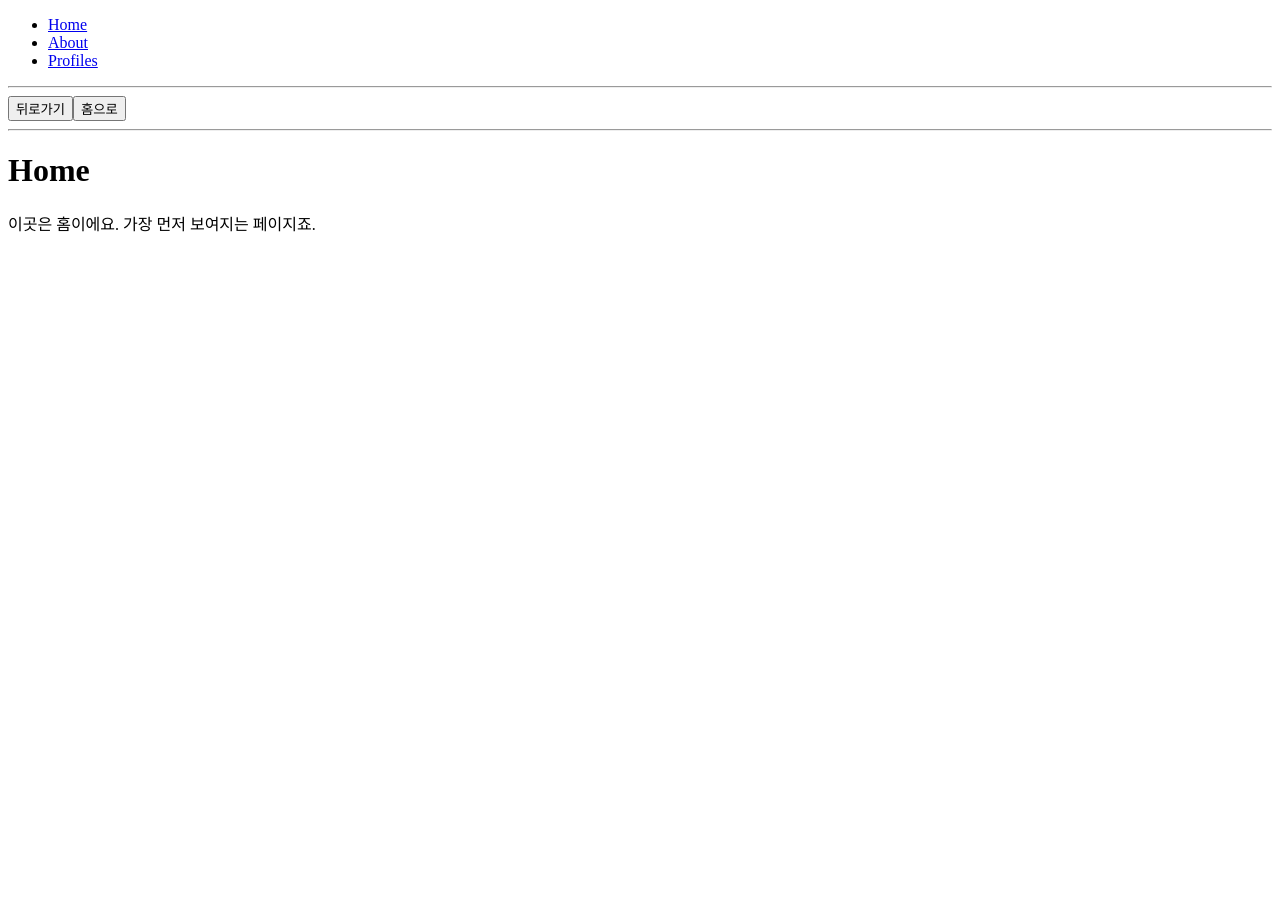
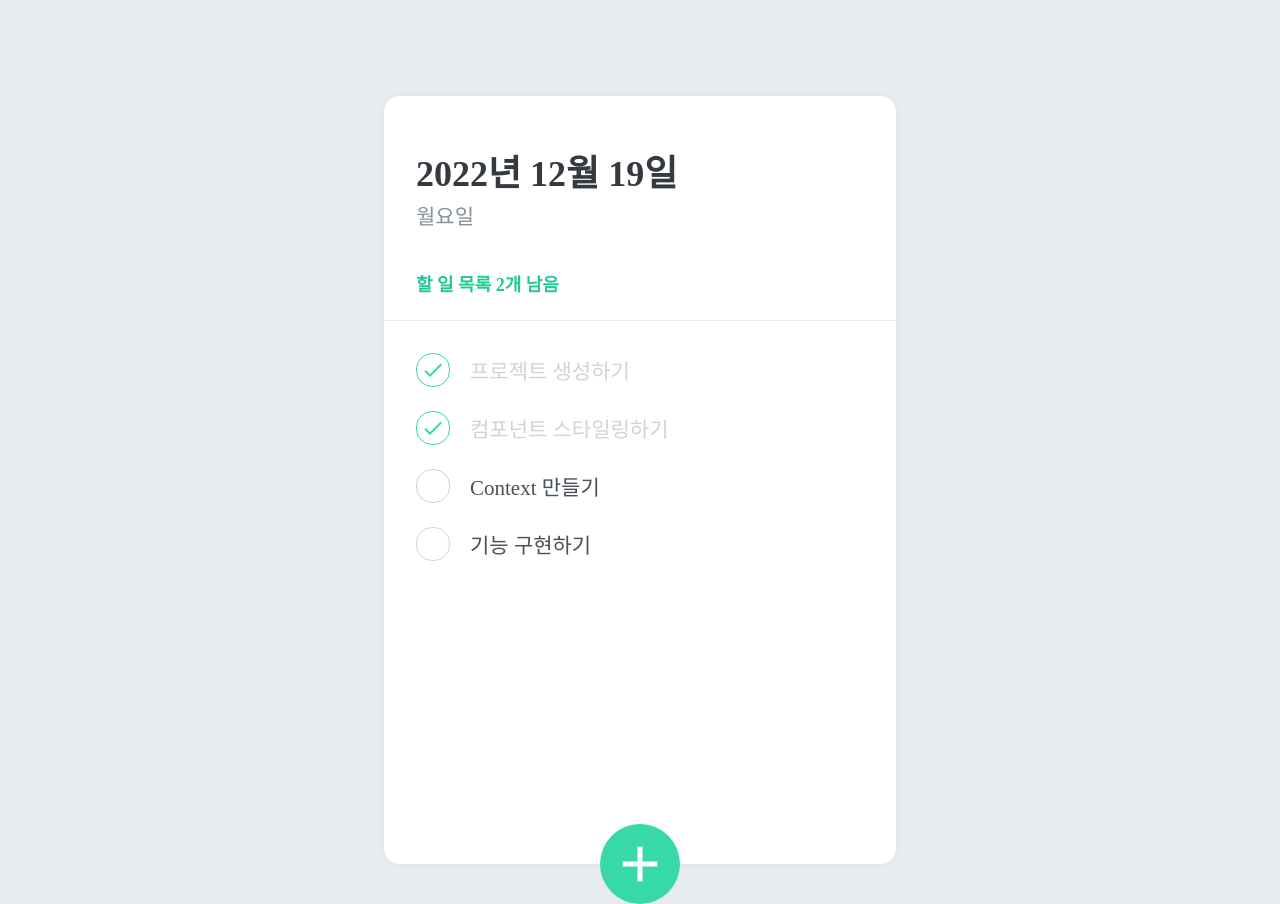
Before and after one commit to Tutorial-repo/react-study-todo, a React app: page / in a window 1280 px wide. Before the commit the page ends 800 px from the top, so only its background shows below. Built offline with nearby package versions, Linux system fonts and the light colour scheme.

Commit message:
Fix: Todo Component로 초기화

```diff
--- a/src/App.tsx
+++ b/src/App.tsx
@@ -1,10 +1,11 @@
 import React from 'react';
-import { BrowserRouter, Routes,  Route, Link } from 'react-router-dom'
 import { createGlobalStyle } from 'styled-components';
-import Home from './pages/Home';
-import About from './pages/About';
-import Profiles from './component/Profile/Profiles';
-import Footer from './component/Profile/Footer';
+
+import TodoHeader from './component/Todo/TodoHeader';
+import TodoTemplate from '../src/component/Todo/TodoTemplate';
+import TodoList from "./component/Todo/TodoList";
+import TodoCreate from './component/Todo/TodoCreate';
+import TodoContext from './hooks/TodoContext';
 
 const GlobalStyle = createGlobalStyle`
     body {
@@ -14,28 +15,37 @@ const GlobalStyle = createGlobalStyle`
 
 const App = () => {
     return (
-            <div>
-                <ul>
-                    <li>
-                        <Link to="/">Home</Link>
-                    </li>
-                    <li>
-                        <Link to="/about">About</Link>
-                    </li>
-                    <li>
-                        <Link to="/profiles">Profiles</Link>
-                    </li>
-                </ul>
-                <hr />
-                <Footer />
-                <hr />
-                <Routes>
-                    <Route path="/" element={<Home/>} />
-                    <Route path="/about/*" element={<About/>} />
-                    <Route path="/profiles/*" element={<Profiles/>}/>
-                    <Route path="*" element={<div></div>} />
-                </Routes>
-            </div>
+            // <div>
+            //     <ul>
+            //         <li>
+            //             <Link to="/">Home</Link>
+            //         </li>
+            //         <li>
+            //             <Link to="/about">About</Link>
+            //         </li>
+            //         <li>
+            //             <Link to="/profiles">Profiles</Link>
+            //         </li>
+            //     </ul>
+            //     <hr />
+            //     <Footer />
+            //     <hr />
+            //     <Routes>
+            //         <Route path="/" element={<Home/>} />
+            //         <Route path="/about/*" element={<About/>} />
+            //         <Route path="/profiles/*" element={<Profiles/>}/>
+            //         <Route path="*" element={<div></div>} />
+            //     </Routes>
+            // </div>
+
+            <TodoContext>
+                <GlobalStyle />
+                <TodoTemplate>
+                    <TodoHeader />
+                    <TodoList />
+                    <TodoCreate />
+                </TodoTemplate>
+            </TodoContext>
     );
 };
 
--- a/src/component/Todo/TodoItem.tsx
+++ b/src/component/Todo/TodoItem.tsx
@@ -1,7 +1,7 @@
 import React from 'react'
 import styled, {css} from 'styled-components';
 import { MdDone, MdDelete } from 'react-icons/md';
-import { useTodoDispatch } from './../hooks/TodoContext';
+import { useTodoDispatch } from './../../hooks/TodoContext';
 
 interface IProps {
   done?: boolean;
```
